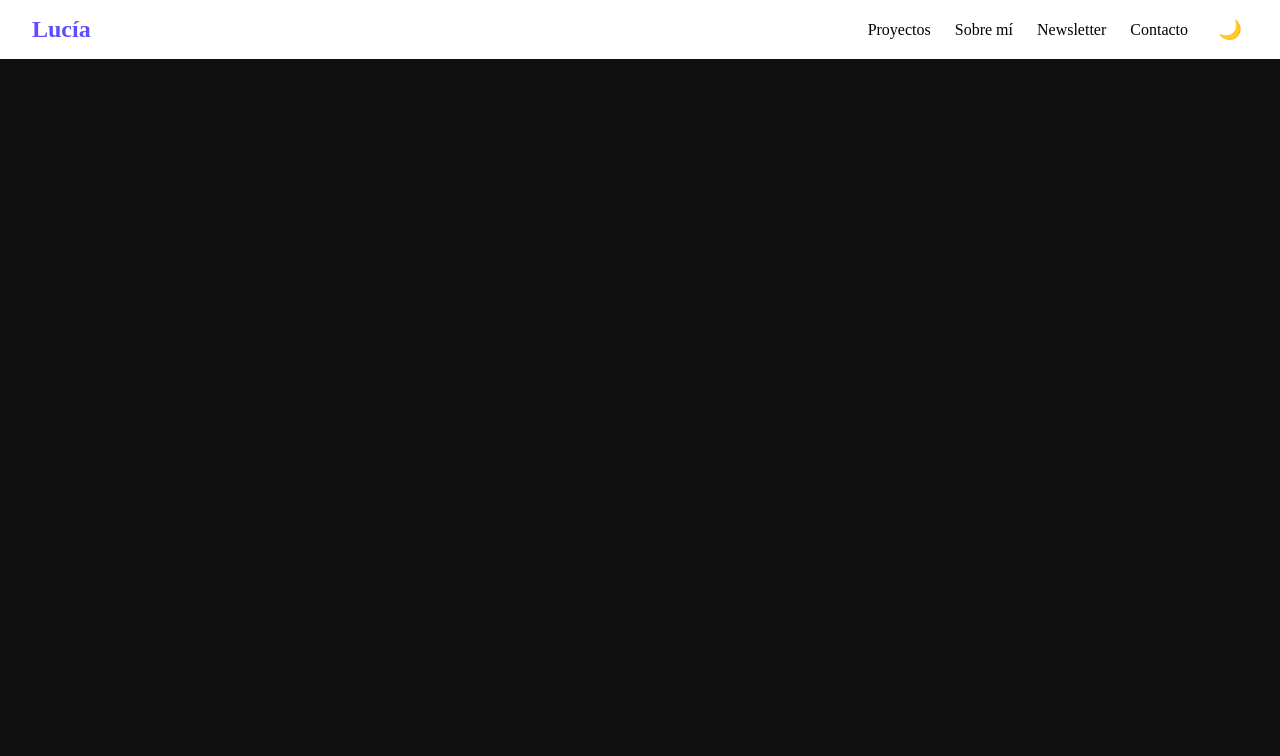
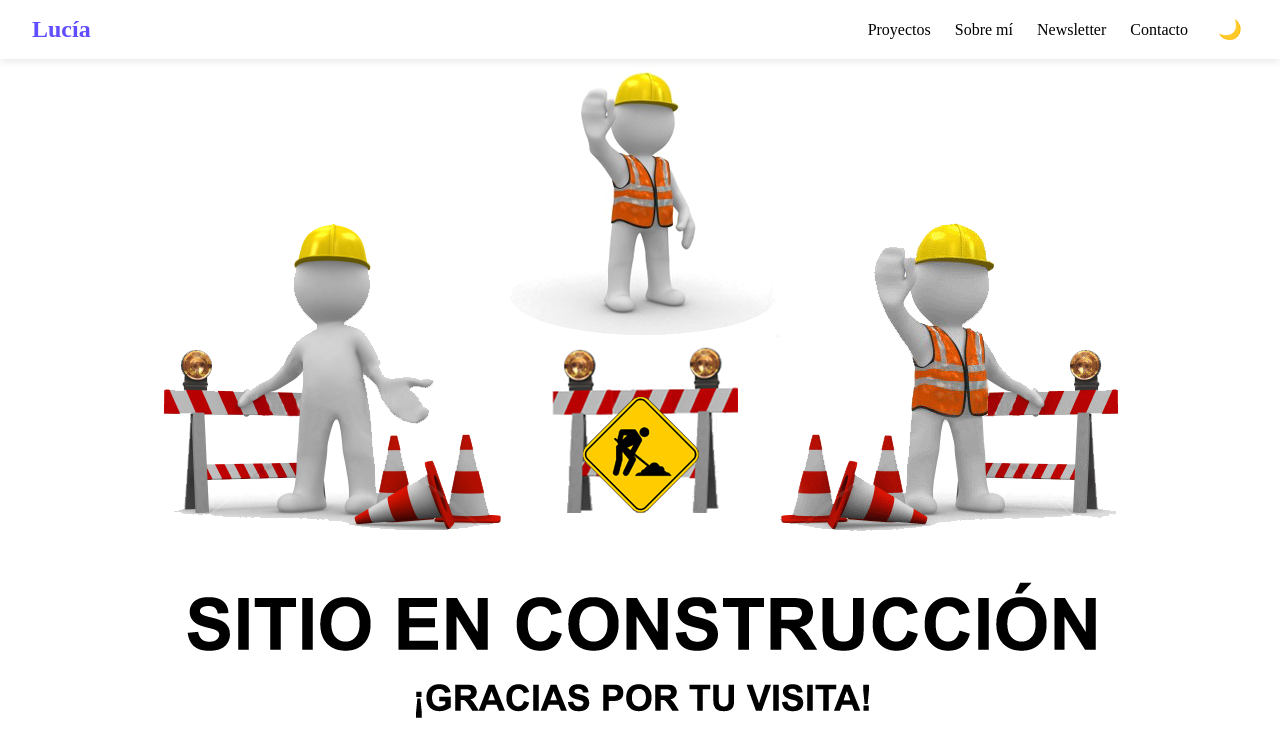
Before and after one commit to luulaa13/portfolio, a React (Vite) app: page /portfolio in a window 1280 px wide. Shown: the top 756 px of the page. Built offline with nearby package versions, Linux system fonts and the light colour scheme; no server answers.

Commit message:
Update Portfolio.jsx

```diff
--- a/src/Portfolio.jsx
+++ b/src/Portfolio.jsx
@@ -3,7 +3,7 @@ import React from 'react'
 
 const Portfolio = () => {
   return (
-    <div class="">
+    <div class="portfolio-container">
       <Navbar />
 
     </div>
```
